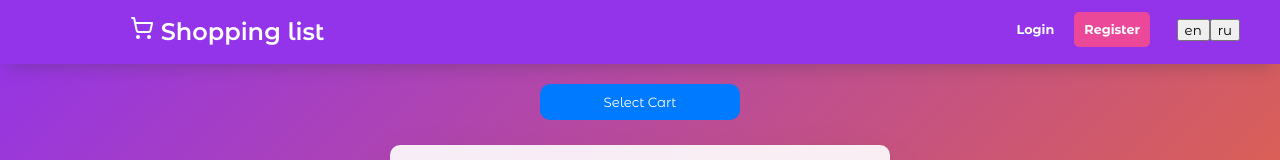
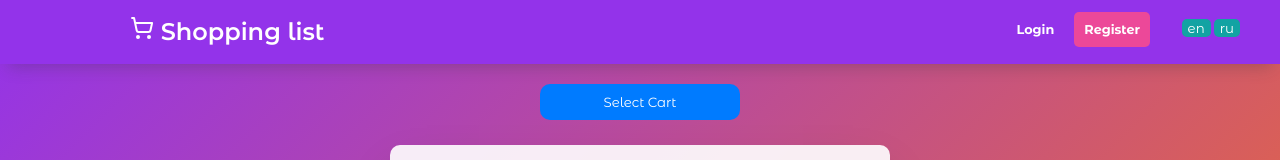
Before and after one commit to Dobbriik/ShopungList, a React (Vite) app: page / in a window 1280 px wide. Shown: the top 160 px of the page. Built offline with nearby package versions, Linux system fonts and the light colour scheme.

Commit message:
paint the button

```diff
--- a/src/shared/components/navbar/Navbar.jsx
+++ b/src/shared/components/navbar/Navbar.jsx
@@ -2,9 +2,11 @@ import { Link } from 'react-router-dom'
 import styles from './Navbar.module.css'
 import { ShoppingCart } from 'lucide-react'
 import { useTranslation } from 'react-i18next'
+import { useState } from 'react'
 
 function Navbar() {
 	const { t, i18n } = useTranslation()
+	const [btnActive, setBtnActive] = useState({ ru: false, en: false })
 
 	const changeLanguage = lng => {
 		i18n.changeLanguage(lng)
@@ -22,8 +24,24 @@ function Navbar() {
 							</Link>
 						</li>
 						<li className={styles.language}>
-							<button onClick={() => changeLanguage('en')}>en</button>
-							<button onClick={() => changeLanguage('ru')}>ru</button>
+							<button
+								className={`${styles.btn} ${btnActive.en ? styles.btnActive : ''}`}
+								onClick={() => {
+									setBtnActive(prev => ({ ...prev, en: true, ru: false }))
+									changeLanguage('en')
+								}}
+							>
+								en
+							</button>
+							<button
+								className={`${styles.btn} ${btnActive.ru ? styles.btnActive : ''}`}
+								onClick={() => {
+									setBtnActive(prev => ({ ...prev, ru: true, en: false }))
+									changeLanguage('ru')
+								}}
+							>
+								ru
+							</button>
 						</li>
 						<li className={styles.auth}>
 							<Link to='/Auth'>{t('Login')}</Link>
--- a/src/shared/components/navbar/Navbar.module.css
+++ b/src/shared/components/navbar/Navbar.module.css
@@ -55,7 +55,23 @@ a {
 }
 
 .language {
+	display: flex;
 	position: absolute;
 	top: 30%;
 	right: 40px;
+	flex-direction: row;
+	gap: 3px;
 }
+
+.btn {
+	cursor: pointer;
+	outline: none;
+	border: none;
+	border-radius: 5px;
+	background-color: #12a3a3;
+	color: white;
+}
+
+.btnActive {
+	background-color: rgb(129, 150, 95);
+}
```
